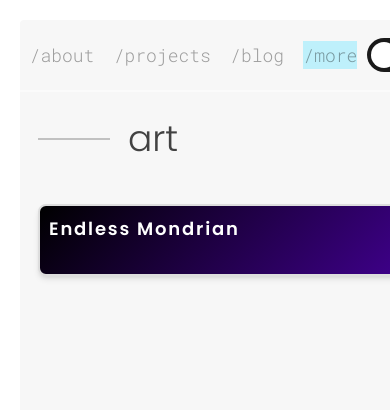
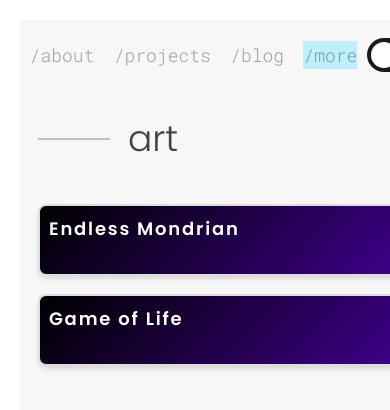
Before and after one commit to syntax-punk/syntaxpunkdotcom, a Next.js app: page /more in a window 390 px wide. Shown: the top 410 px of the page. Built offline with nearby package versions, Linux system fonts and the light colour scheme.

Commit message:
Less of everything if you're on mobile. Sorry guys

```diff
--- a/components/more/sectionsList.ts
+++ b/components/more/sectionsList.ts
@@ -8,10 +8,10 @@ const sectionsList: Sections[] = [
         title: "Endless Mondrian",
         link: "/more/mondrian"
       },
-      // {
-      //   title: "Game of Life",
-      //   link: "/more/gameoflife"
-      // }
+      {
+        title: "Game of Life",
+        link: "/more/gameoflife"
+      }
     ]
   }
 ]
--- a/components/more/shared/section.tsx
+++ b/components/more/shared/section.tsx
@@ -52,7 +52,7 @@ const SectionContainer = styled.div`
   width: 100%;
   height: auto;
   display: grid;
-  gap: 2rem;
+  gap: 1rem;
   grid-template-columns: repeat(auto-fit, 380px);
   grid-auto-rows: 72px;
   padding: 1rem;
```
Also changed, not shown: components/more/gameoflife/index.tsx (+10 -5 lines).
